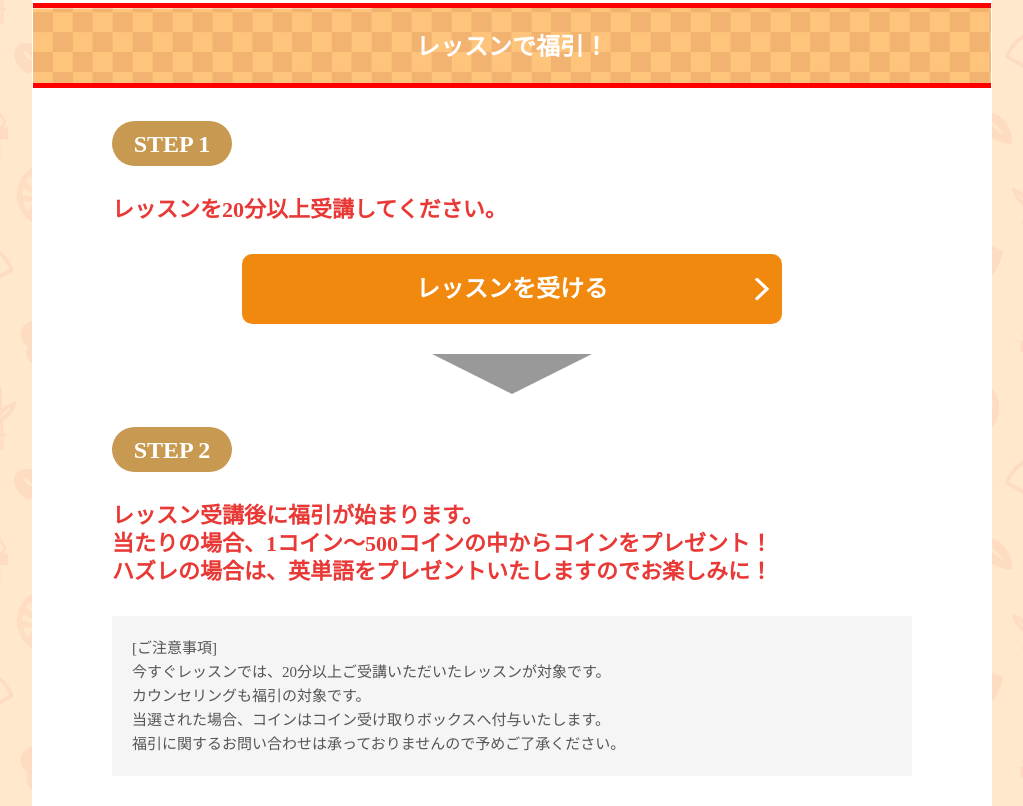
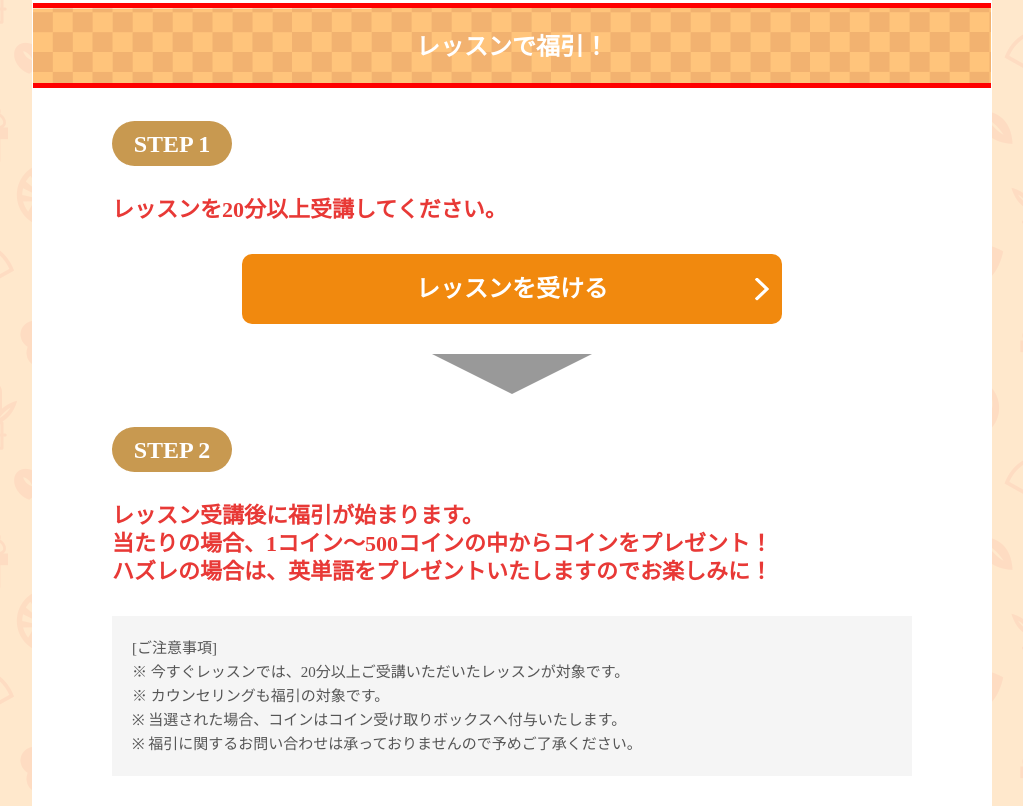
Before and after one commit to Zenara12/fdci-assesment, a plain HTML site: page index.html in a window 1280 px wide. Shown: the part 823-1629 px from the top of the page, without its empty margins (128-1151 px from the left). Drawn offline with Linux system fonts and the light colour scheme.

Commit message:
footer update

```diff
--- a/index.html
+++ b/index.html
@@ -70,10 +70,10 @@
             <div class="content-left footer">
                 <div class="footer-text text-left">
                     [ご注意事項]<br>
-                    今すぐレッスンでは、20分以上ご受講いただいたレッスンが対象です。<br>
-                    カウンセリングも福引の対象です。<br>
-                    当選された場合、コインはコイン受け取りボックスへ付与いたします。<br>
-                    福引に関するお問い合わせは承っておりませんので予めご了承ください。
+                    ※ 今すぐレッスンでは、20分以上ご受講いただいたレッスンが対象です。<br>
+                    ※ カウンセリングも福引の対象です。<br>
+                    ※ 当選された場合、コインはコイン受け取りボックスへ付与いたします。<br>
+                    ※ 福引に関するお問い合わせは承っておりませんので予めご了承ください。
                 </div>
             </div>
         </main>
```
